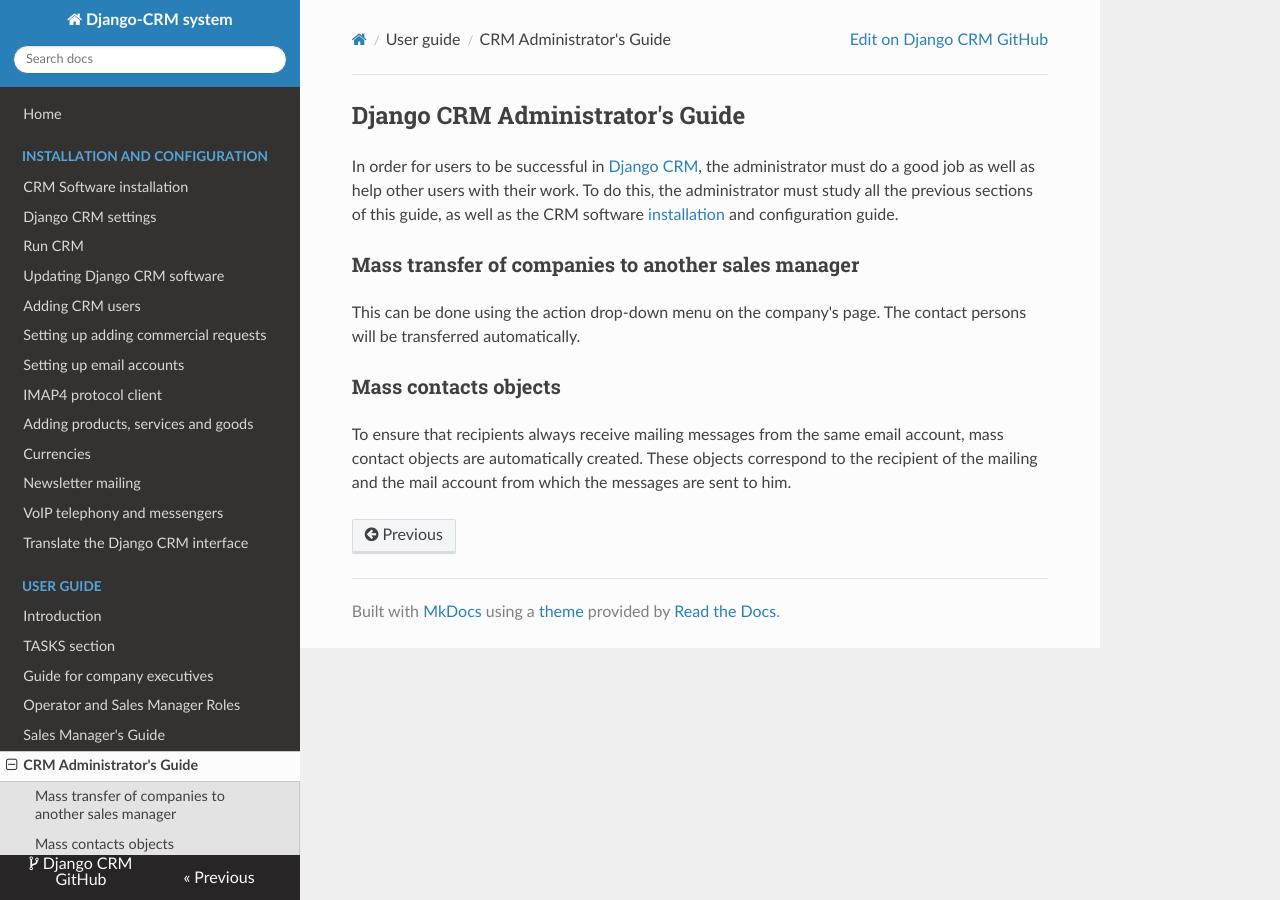
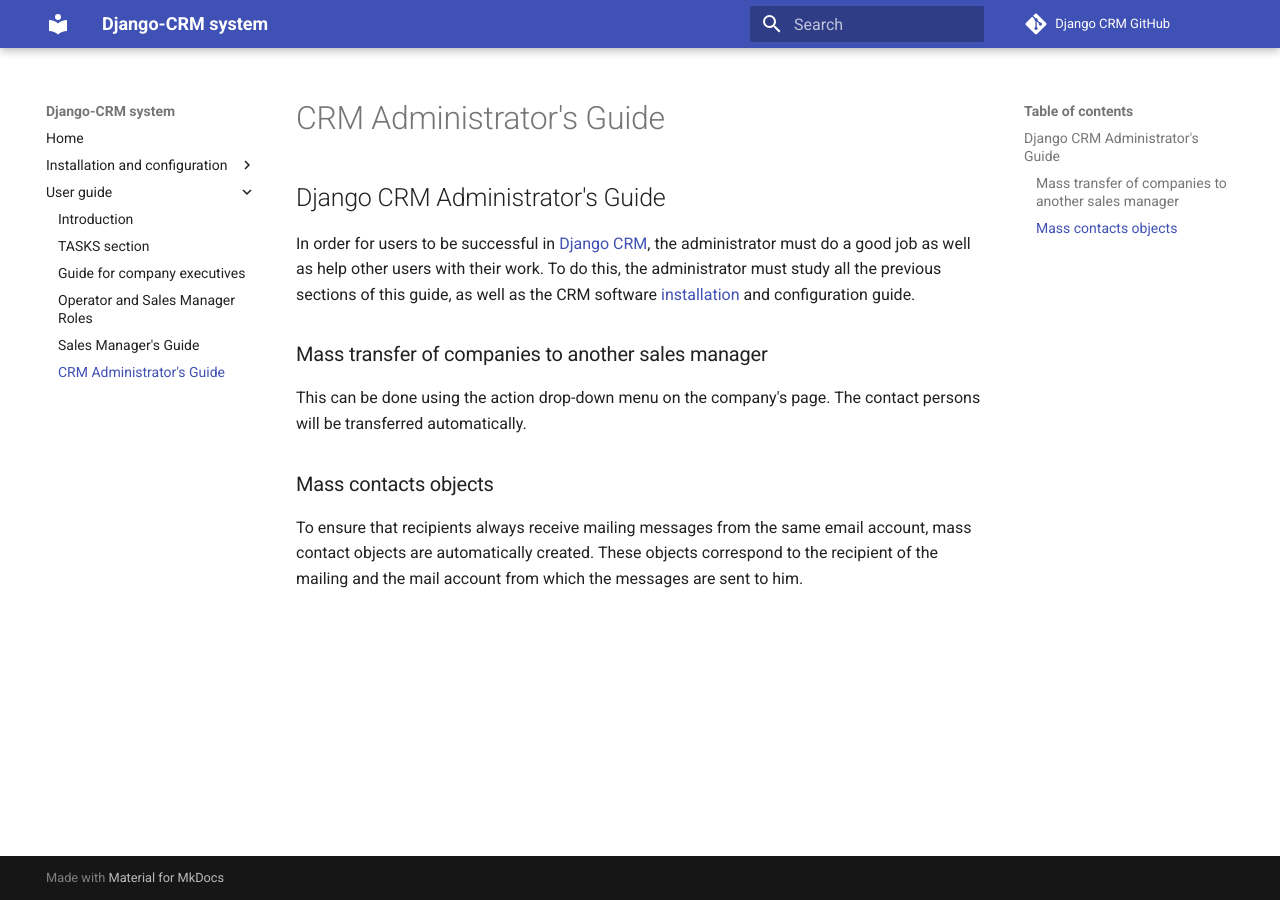
Before and after one commit to tylerbuildss/Django-CRM, an MkDocs documentation site: the page built from docs/site/guide_for_crm_administrator.md, in a window 1280 px wide. Built offline with MkDocs 1.6.1 and Material for MkDocs 9.7.7, drawn with Linux system fonts in a browser that asks for light colours; nearby versions of some CDN libraries; comment, search, counter and statistics services are not loaded.

Commit message:
Update mkdocs.yml

```diff
--- a/mkdocs.yml
+++ b/mkdocs.yml
@@ -36,8 +36,8 @@ nav:
     - CRM Administrator's Guide: guide_for_crm_administrator.md
 
 theme:
-  name: readthedocs
-  # name: material
+  # name: readthedocs
+  name: material
   favicon: img/favicon.ico
   # logo: img/django-crm_logo.png
   # https://squidfunk.github.io/mkdocs-material/customization/
@@ -47,6 +47,18 @@ theme:
     - content.code.copy
   analytics:
     gtag: G-7Y2K5X94CR
+
+#plugins:
+#  - i18n:
+#      docs_structure: folder
+#      languages:
+#        - locale: en
+#          default: true
+#          name: English
+#          build: true
+#        - locale: es
+#          name: Spanish
+#          build: true
 
 markdown_extensions:
   - attr_list
```
